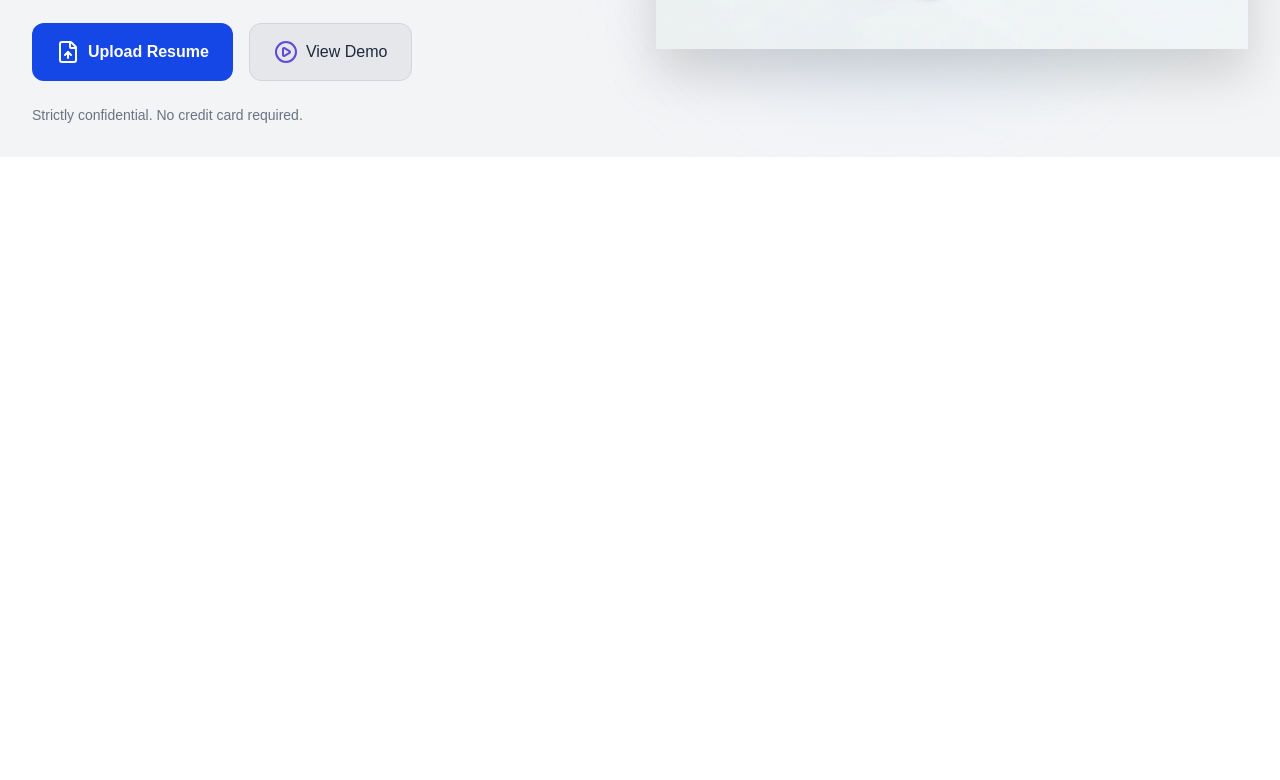
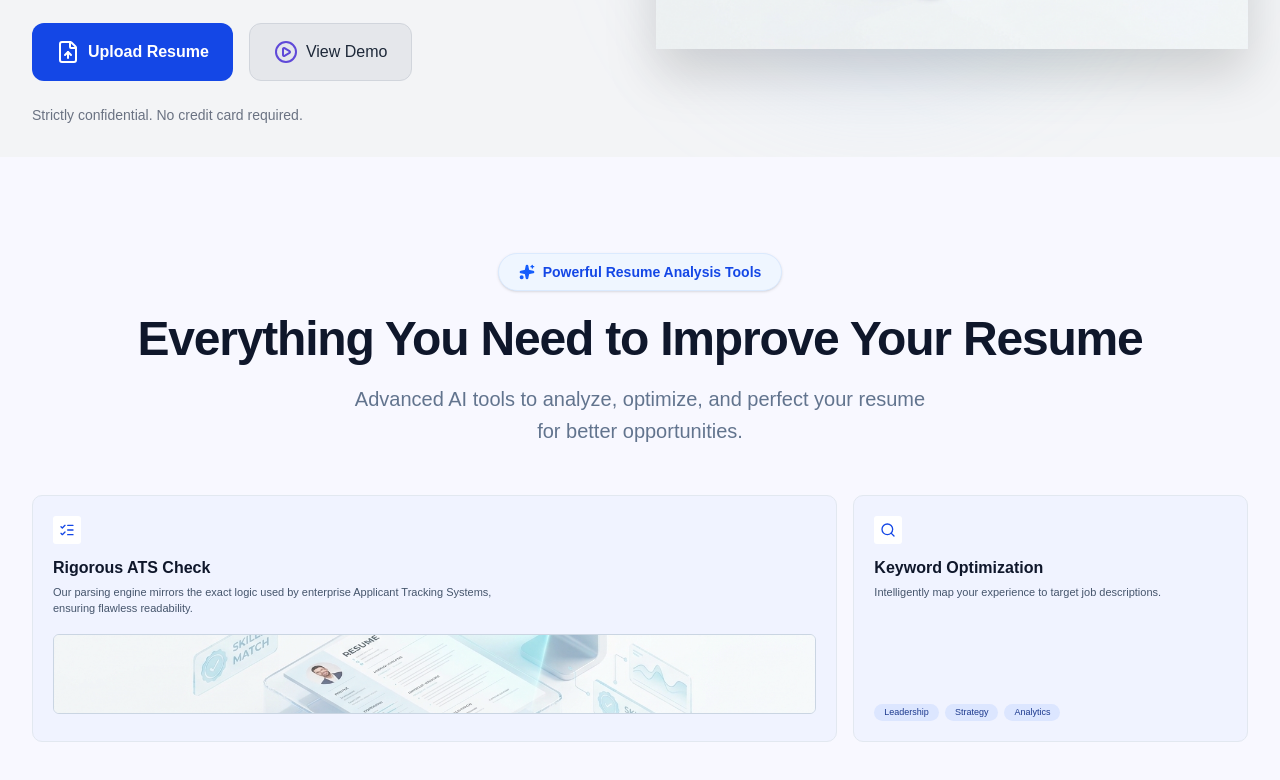
Before and after one commit to shivam-dhmn/Ai-Resume-Reviewer, a Next.js app: page / in a window 1280 px wide. Shown: the part 528-1308 px from the top of the page. Before the commit the page ends 800 px from the top, so only its background shows below. Built offline with nearby package versions, Linux system fonts and the light colour scheme.

Commit message:
feature section created

```diff
--- a/app/page.tsx
+++ b/app/page.tsx
@@ -1,3 +1,4 @@
+import Feature from "@/components/landing/Feature";
 import Hero from "@/components/landing/Hero";
 import Navbar from "@/components/landing/Navbar";
 
@@ -6,5 +7,6 @@ export default function Home() {
   return <>
   <Navbar />
   <Hero />
+  <Feature />
   </>
 }
--- /dev/null
+++ b/components/landing/Feature.tsx
@@ -0,0 +1,69 @@
+import Image from "next/image";
+import { ListChecks, Search, Sparkles } from "lucide-react";
+
+export default function Feature() {
+  return (
+    <section id="features" className="bg-[#f8f8ff] px-3 py-16 text-center sm:px-6 lg:px-8 lg:py-24">
+      {/* Badge */}
+      <div className="mb-6 inline-flex items-center gap-2 rounded-full border border-blue-100 bg-blue-50 px-5 py-2 shadow-sm">
+        <Sparkles className="h-4 w-4 fill-blue-600 text-blue-600" />
+
+        <span className="text-sm font-semibold text-blue-700">
+          Powerful Resume Analysis Tools
+        </span>
+      </div>
+
+      {/* Heading */}
+      <h2 className="mx-auto max-w-5xl text-4xl font-extrabold tracking-tight text-slate-900 sm:text-5xl">
+        Everything You Need to Improve Your Resume
+      </h2>
+
+      {/* Subtitle */}
+      <p className="mx-auto mt-5 max-w-2xl text-base leading-7 text-slate-500 sm:text-xl sm:leading-8">
+        Advanced AI tools to analyze, optimize, and perfect your resume
+        <br className="hidden sm:block" />
+        for better opportunities.
+      </p>
+
+      {/* Feature cards */}
+      <div className="mx-auto mt-12 grid max-w-7xl gap-4 text-left md:grid-cols-3">
+        <article className="rounded-[10px] border border-slate-200 bg-[#f0f3ff] p-5 shadow-none transition-transform duration-200 hover:-translate-y-1 md:col-span-2 md:h-[247px]">
+          <div className="flex h-7 w-7 items-center justify-center rounded-[3px] bg-white text-blue-700">
+            <ListChecks className="h-4 w-4" />
+          </div>
+          <h3 className="mt-3 text-base font-semibold text-slate-900">Rigorous ATS Check</h3>
+          <p className="mt-1 max-w-md text-[11px] leading-4 text-slate-600">
+            Our parsing engine mirrors the exact logic used by enterprise Applicant Tracking Systems, ensuring flawless readability.
+          </p>
+          <div className="relative mt-[18px] h-20 overflow-hidden rounded-md border border-slate-300 bg-white">
+            <Image
+              src="/hero-img.png"
+              alt="Resume analysis preview"
+              fill
+              sizes="(max-width: 1024px) 100vw, 66vw"
+              className="object-cover object-center opacity-75"
+            />
+          </div>
+        </article>
+
+        <article className="flex min-h-72 flex-col rounded-[10px] border border-slate-200 bg-[#f0f3ff] p-5 shadow-none transition-transform duration-200 hover:-translate-y-1 md:h-[247px] md:min-h-0">
+          <div className="flex h-7 w-7 items-center justify-center rounded-[3px] bg-white text-blue-700">
+            <Search className="h-4 w-4" />
+          </div>
+          <h3 className="mt-3 text-base font-semibold text-slate-900">Keyword Optimization</h3>
+          <p className="mt-1 max-w-sm text-[11px] leading-4 text-slate-600">
+            Intelligently map your experience to target job descriptions.
+          </p>
+          <div className="mt-auto flex flex-wrap gap-1.5 pt-8">
+            {['Leadership', 'Strategy', 'Analytics'].map((tag) => (
+              <span key={tag} className="rounded-full bg-[#dce6ff] px-2.5 py-0.5 text-[9px] font-medium text-blue-900">
+                {tag}
+              </span>
+            ))}
+          </div>
+        </article>
+      </div>
+
+    </section>
+  );
+}
```
